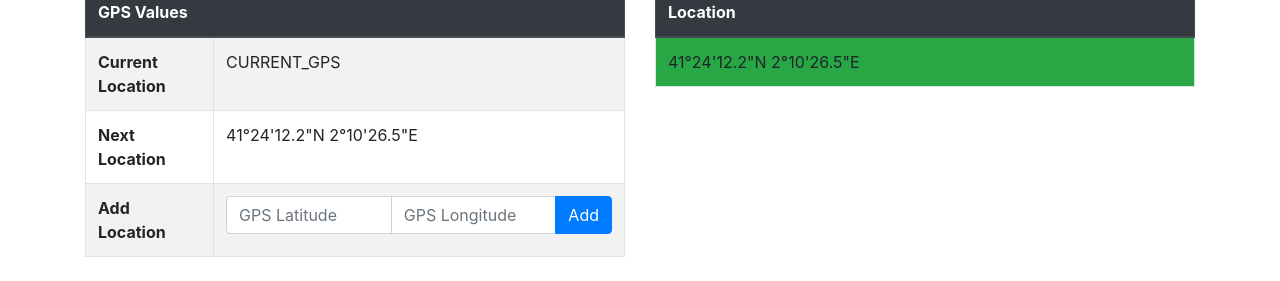
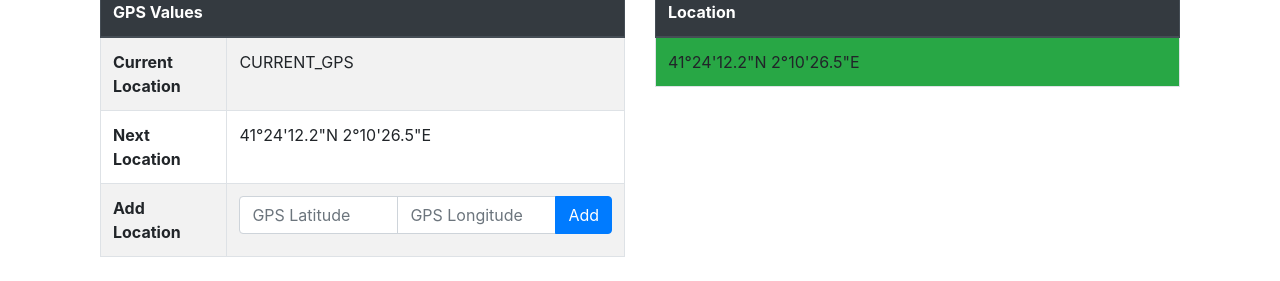
Before and after one commit to RAvengineer/Genesys-2.0, a Flask app: page /autonomous in a window 1280 px wide. Shown: the part 717-998 px from the top of the page. Run offline with Flask 2, Linux system fonts and the light colour scheme; some libraries are stand-ins or nearby versions.

Commit message:
Changes made container-fluid in base.html

```diff
--- a/Genesys_v2/templates/base.html
+++ b/Genesys_v2/templates/base.html
@@ -50,7 +50,7 @@
         </div>
     </nav>
     <!-- End of Navbar -->
-    <div class="container mt-3 mx-auto">
+    <div class="container-fluid mt-3" style="padding-left: 100px;padding-right: 100px;">
     {% block extra_body_top %}{% endblock extra_body_top %}
 
     {% block common_body %}{% endblock common_body %}
--- a/Genesys_v2/templates/common.html
+++ b/Genesys_v2/templates/common.html
@@ -26,7 +26,7 @@
 
     {% block soil_values %}{% endblock soil_values %}
     <!-- Electrical Values -->
-    <div class="col">
+    <div class="col-3">
         <div class="row">
             <div class="col">
                 <table class="table table-bordered table-striped">
--- a/Genesys_v2/templates/science.html
+++ b/Genesys_v2/templates/science.html
@@ -4,10 +4,10 @@
  - Science
 {% endblock title %}
 
-{% block feed_col %}"col-6"{% endblock feed_col %}
+{% block feed_col %}"col-auto"{% endblock feed_col %}
 
 {% block soil_values %}
-<div class="col-auto">
+<div class="col-4">
     <table class="table table-bordered gpsTable table-striped">
         <thead class="thead-dark">
             <tr>
```
